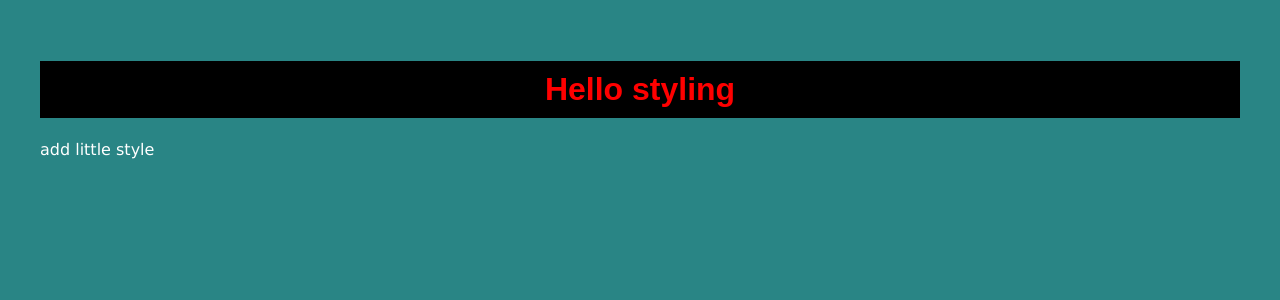
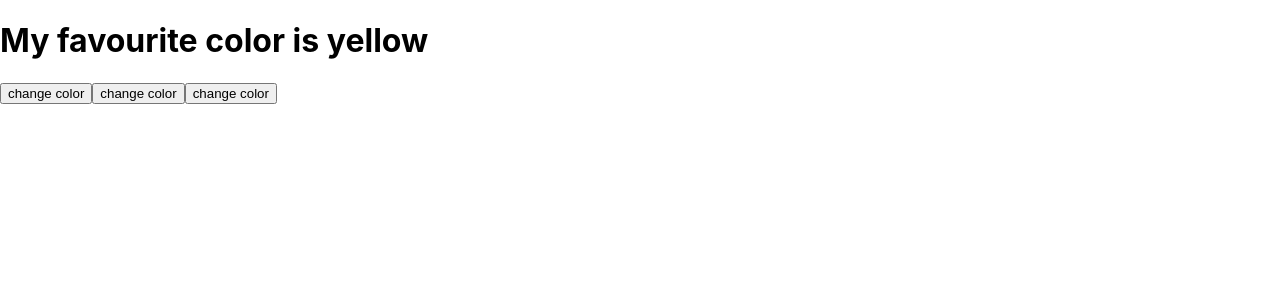
Before and after one commit to Bijon2002/react_learnings, a React (Create React App) app: page / in a window 1280 px wide. Shown: the top 300 px of the page. Built offline with nearby package versions, Linux system fonts and the light colour scheme.

Commit message:
learned react state basics {usestate}

```diff
--- /dev/null
+++ b/src/components/favouritecolor.js
@@ -0,0 +1,21 @@
+import {useState} from 'react';
+
+function Favouritecolor()
+{
+
+    //  let color = "yellow";
+
+    const [color, setColor] = useState('yellow');
+
+         return(
+         <>
+         <h1>My favourite color is {color}</h1>
+         <button onClick={()=>{ setColor('red')}}>  change color</button>
+          <button onClick={()=>{ setColor('blue')}}>  change color</button>
+           <button onClick={()=>{ setColor('green')}}>  change color</button>
+         </>
+            );
+
+}
+
+export default Favouritecolor;
--- a/src/index.js
+++ b/src/index.js
@@ -1,10 +1,11 @@
 import React from 'react';
 import ReactDOM from 'react-dom/client';
 import './index.css';
-import App from './App';
+//import App from './App';
 import reportWebVitals from './reportWebVitals';
-import Gar from './components/gar';
-import Header from './components/header';
+//import Gar from './components/gar';
+//import Header from './components/header';
+import Favouritecolor from './components/favouritecolor';
 
 
 
@@ -13,8 +14,9 @@ import Header from './components/header';
 const root = ReactDOM.createRoot(document.getElementById('root'));
 root.render(
   <React.StrictMode>
+    <Favouritecolor/>
     {/* <Gar/> */}
-    <Header/>
+    {/* <Header/> */}
   </React.StrictMode>
 );
 
```
